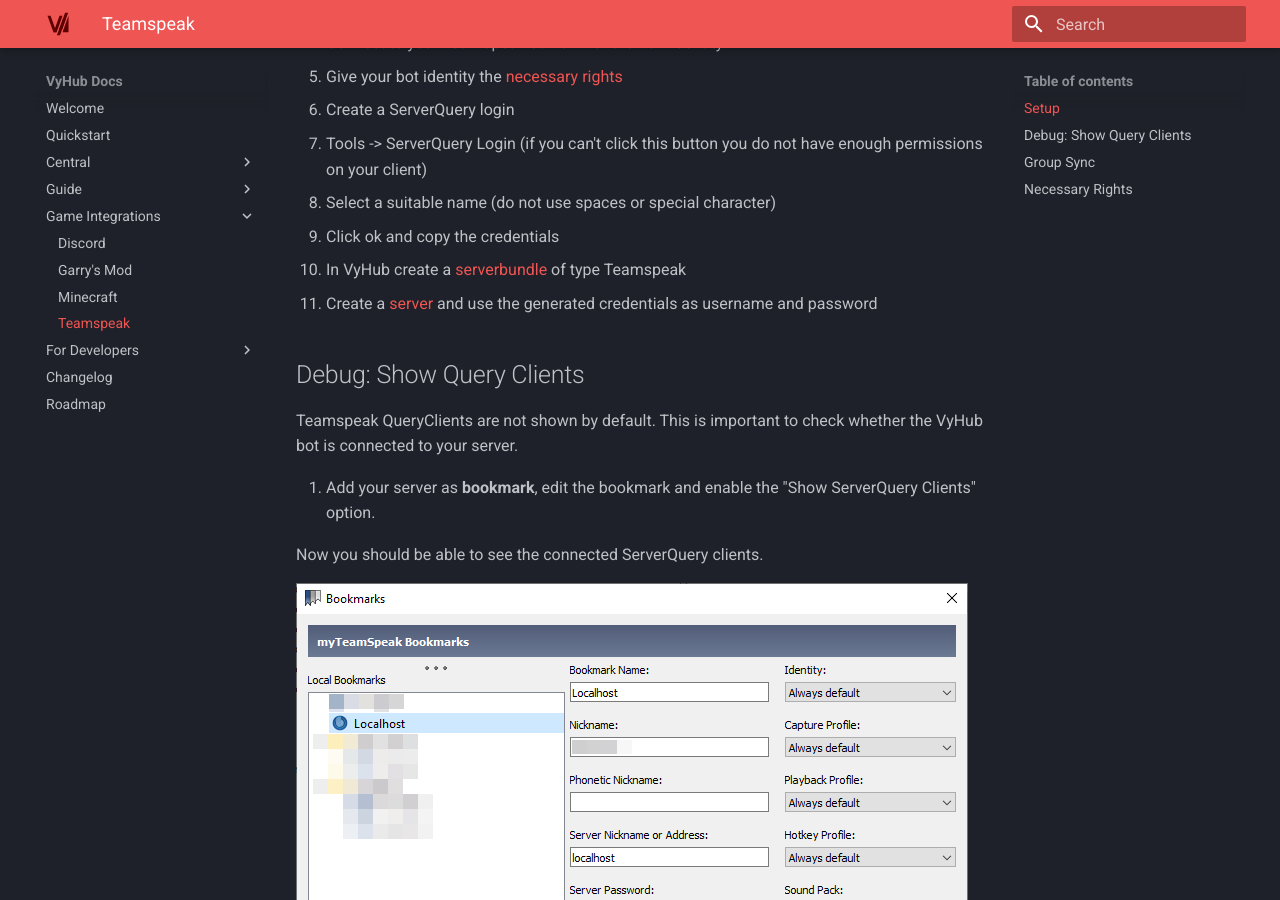
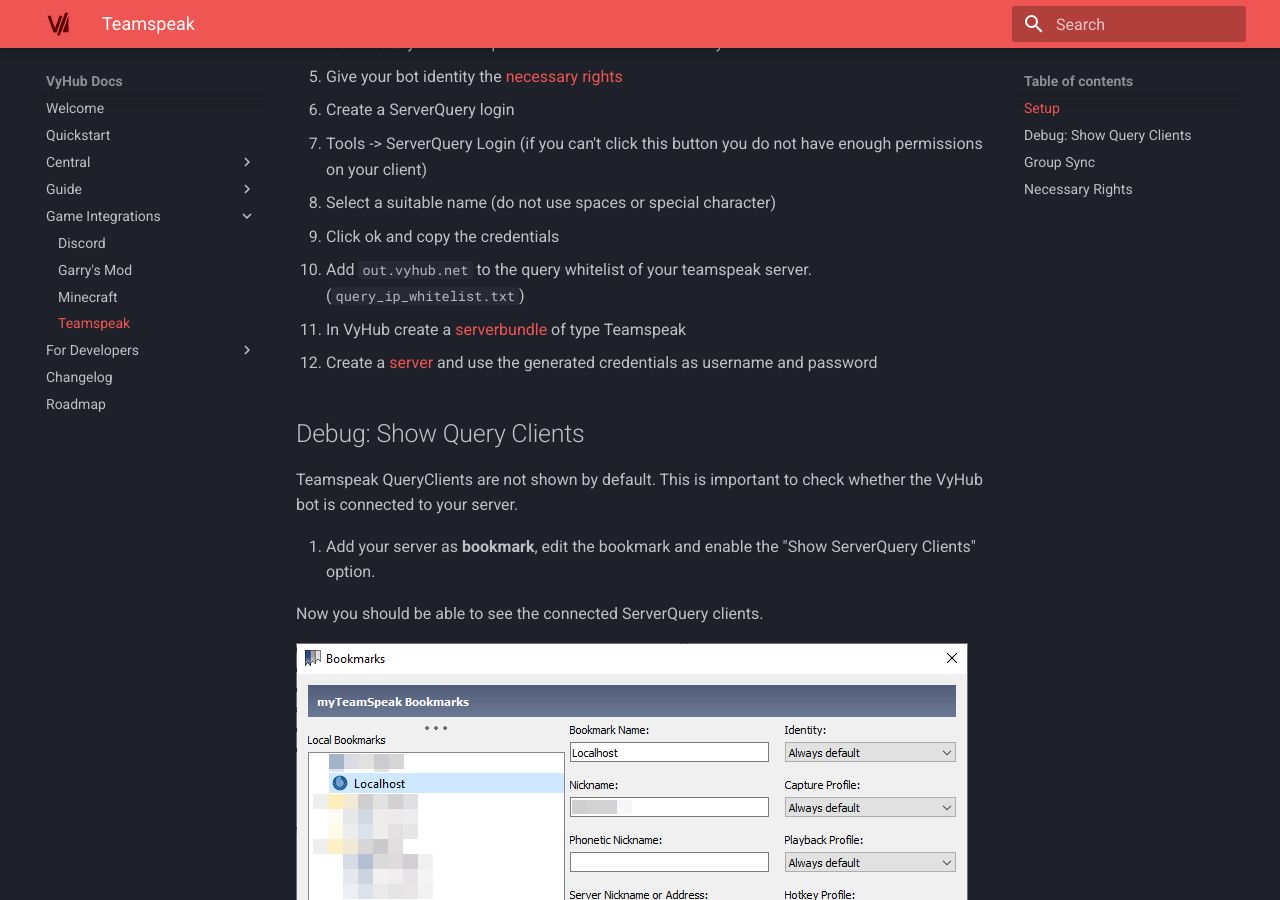
Before and after one commit to nyx-project/vyhub-documentation, an MkDocs documentation site: the page built from docs/game/teamspeak.md, in a window 1280 px wide and 900 px high, scrolled down 434 px. Built offline with MkDocs 1.6.1 and Material for MkDocs 9.7.7, drawn with Linux system fonts in a browser that asks for light colours; the version menu is left out.

Commit message:
Add ts3 step

```diff
--- a/docs/game/teamspeak.md
+++ b/docs/game/teamspeak.md
@@ -15,8 +15,9 @@
    - Tools -> ServerQuery Login (if you can't click this button you do not have enough permissions on your client)
    - Select a suitable name (do not use spaces or special character)
    - Click ok and copy the credentials
-5. In VyHub create a [serverbundle](../guide/server.md) of type Teamspeak
-6. Create a [server](../guide/server.md) and use the generated credentials as username and password
+5. Add `out.vyhub.net` to the query whitelist of your teamspeak server. (`query_ip_whitelist.txt`)
+6. In VyHub create a [serverbundle](../guide/server.md) of type Teamspeak
+7. Create a [server](../guide/server.md) and use the generated credentials as username and password
 
 ## Debug: Show Query Clients
 
```
